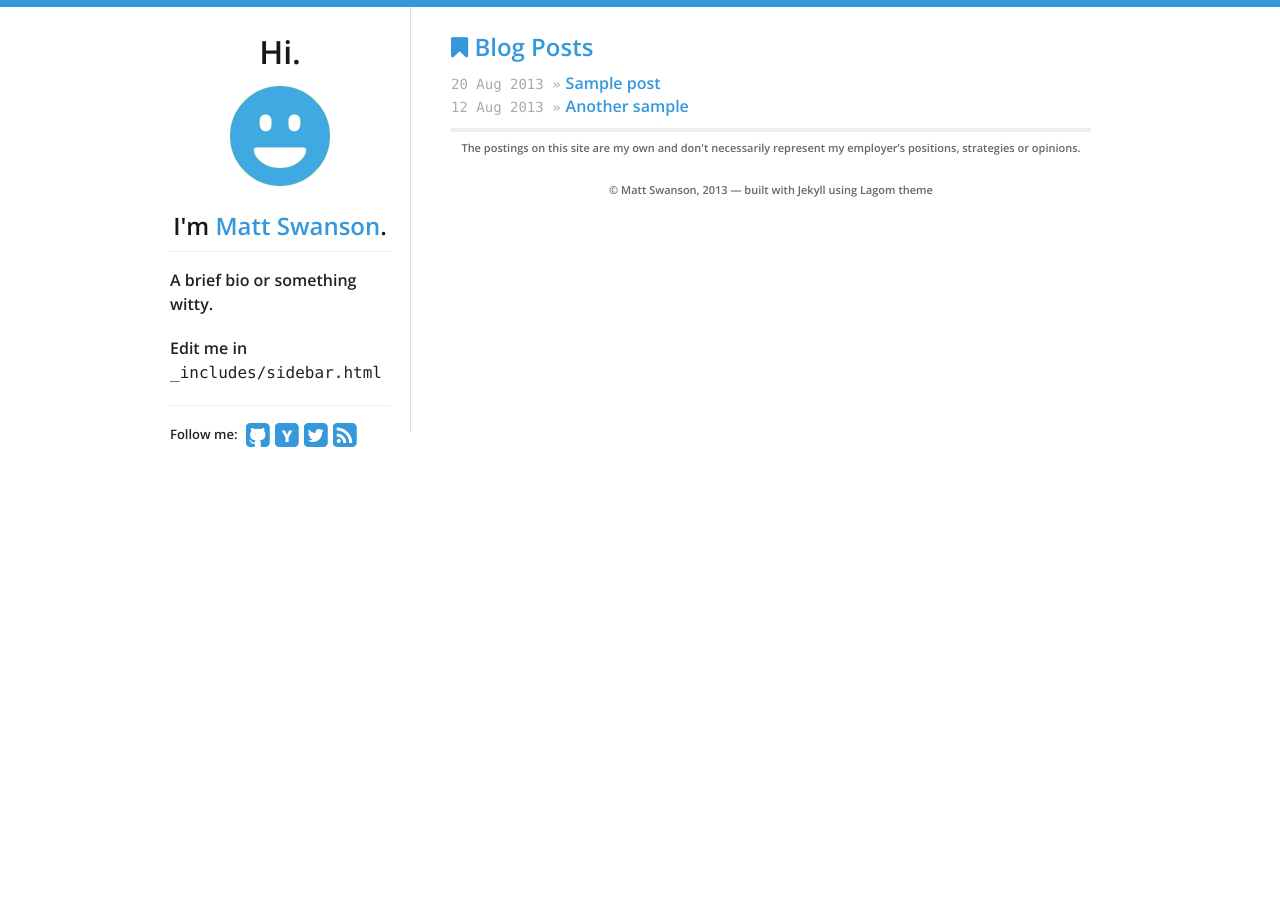
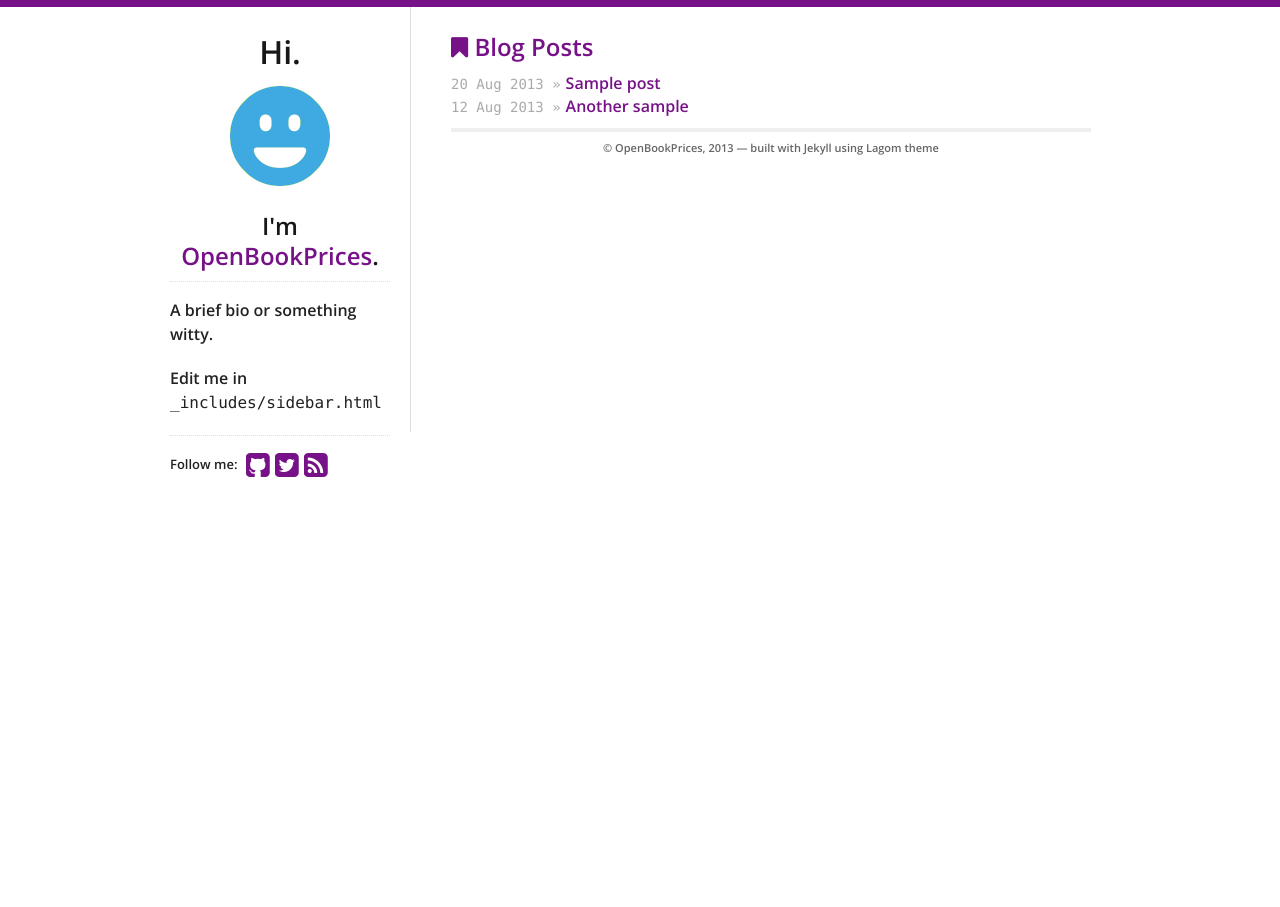
Before and after one commit to OpenBookPrices/www.openbookprices.com, a Jekyll site: the page built from index.html, in a window 1280 px wide. Built offline with Jekyll 4.4.1, drawn with Linux system fonts in a browser that asks for light colours.

Commit message:
Change config to suit our site

```diff
--- a/_config.yml
+++ b/_config.yml
@@ -1,27 +1,27 @@
 # General Jekyll Config
 pygments: true
-url: http://example.com
+url: http://www.openbookprices.com
 lsi: false
 exclude: [LICENSE, CNAME, README.md, .gitignore]
 
 # Theme customization - please change from the defaults!
 theme:
   # Color for top bar, links, etc
-  highlight_color: '#3498db'
+  highlight_color: '#771188'
+
 
   # Profile links on the left sidebar, leave blank to ignore
   social:
-    github: swanson
-    twitter: _swanson
-    hacker_news: swanson
+    github: OpenBookPrices
+    twitter: OpenBookPrices
 
   # "Hi, I'm _______"
-  name: Matt Swanson
-  email: test@example.com
-  tagline: "weak opinions, strongly held"
+  name: OpenBookPrices
+  email: hello@openbookprices.com
+  tagline: "any book, country and currency for every shop"
 
   # Google Analytics key, leave blank to ignore
   google_analytics_key: UA-xxxx-x
 
   # Toggle "Postings are my own" disclaimer in footer
-  show_disclaimer: true
+  show_disclaimer: false
```
